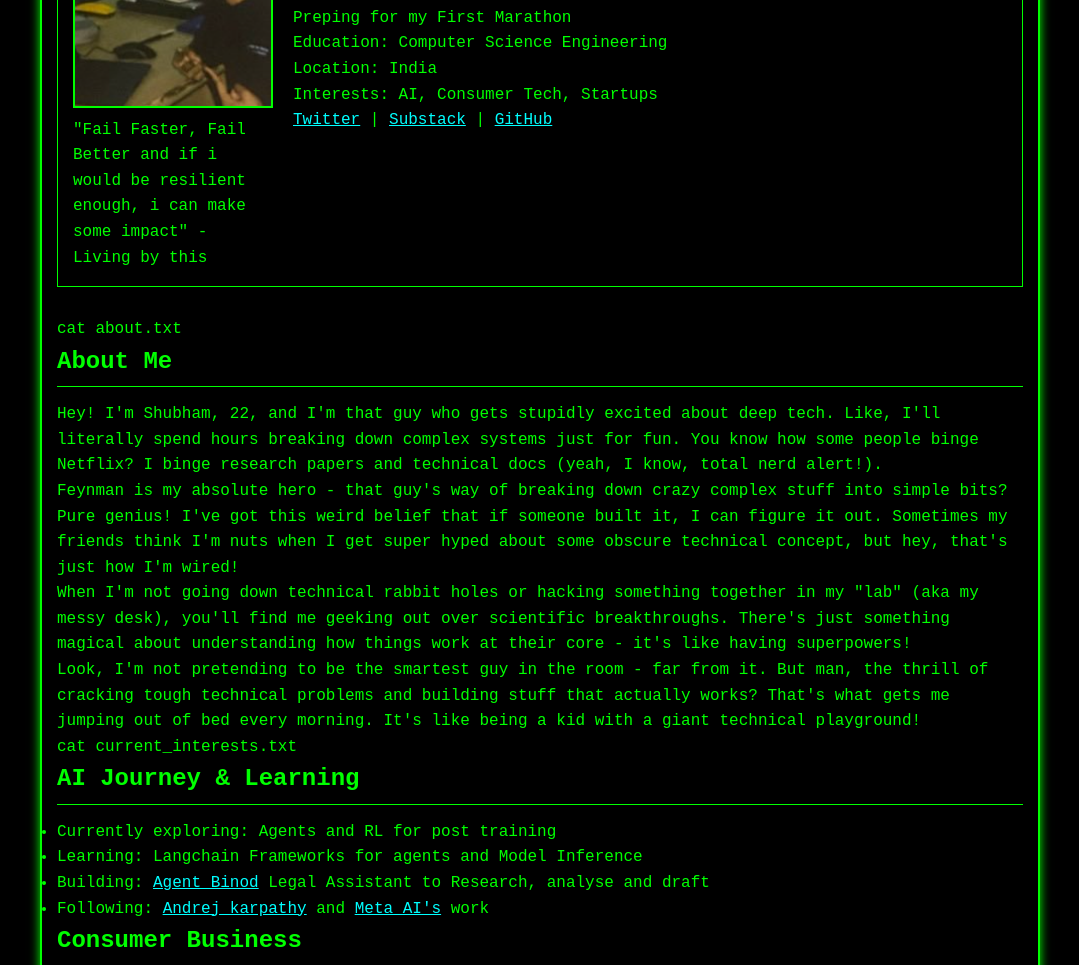
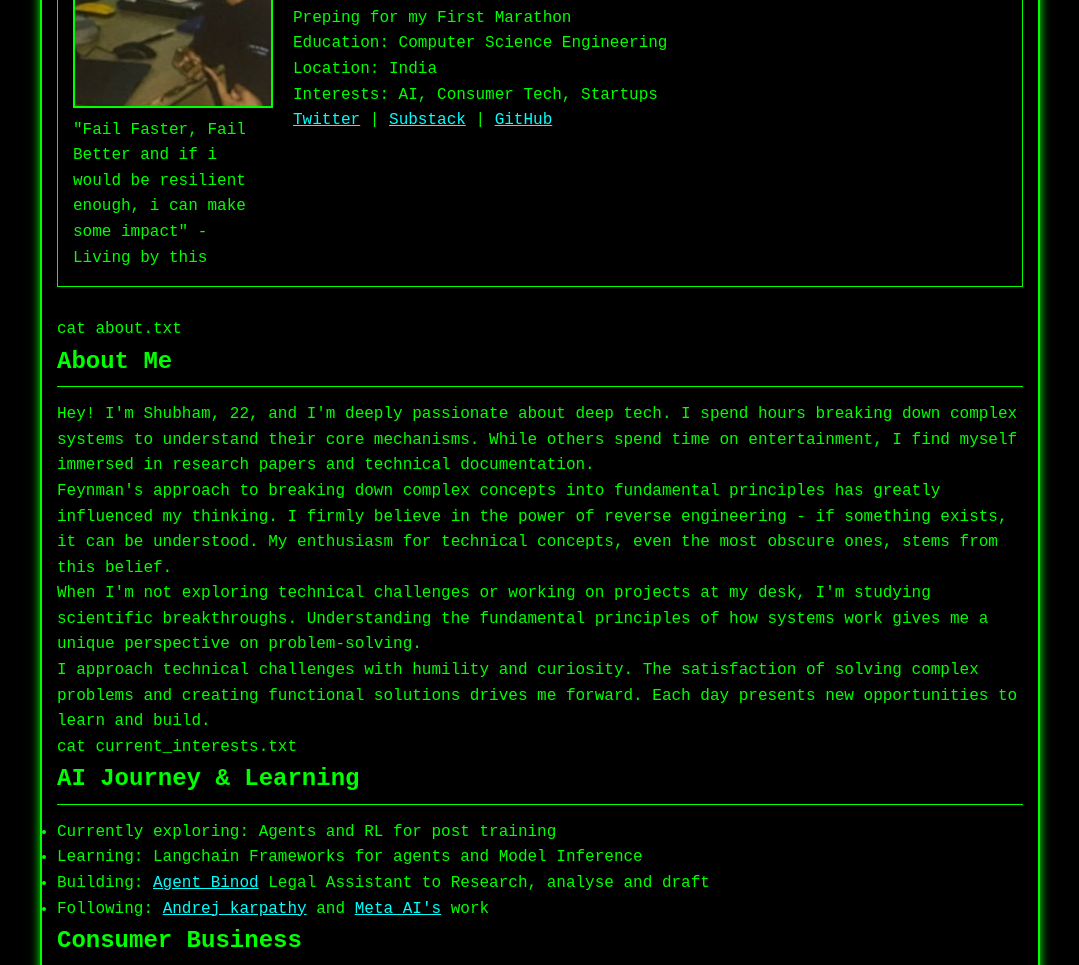
Before and after one commit to shubham-attri/attri-shubham, a plain HTML site: page index.html in a window 1280 px wide. Shown: the part 135-1100 px from the top of the page, without its empty margins (100-1179 px from the left). Drawn offline with Linux system fonts and the light colour scheme.

```diff
--- a/index.html
+++ b/index.html
@@ -294,13 +294,13 @@
             <div class="prompt">cat about.txt</div>
             <h2>About Me</h2>
             <div class="about-content">
-                <p>Hey! I'm Shubham, 22, and I'm that guy who gets stupidly excited about deep tech. Like, I'll literally spend hours breaking down complex systems just for fun. You know how some people binge Netflix? I binge research papers and technical docs (yeah, I know, total nerd alert!).</p>
+                <p>Hey! I'm Shubham, 22, and I'm deeply passionate about deep tech. I spend hours breaking down complex systems to understand their core mechanisms. While others spend time on entertainment, I find myself immersed in research papers and technical documentation.</p>
 
-                <p>Feynman is my absolute hero - that guy's way of breaking down crazy complex stuff into simple bits? Pure genius! I've got this weird belief that if someone built it, I can figure it out. Sometimes my friends think I'm nuts when I get super hyped about some obscure technical concept, but hey, that's just how I'm wired!</p>
+                <p>Feynman's approach to breaking down complex concepts into fundamental principles has greatly influenced my thinking. I firmly believe in the power of reverse engineering - if something exists, it can be understood. My enthusiasm for technical concepts, even the most obscure ones, stems from this belief.</p>
 
-                <p>When I'm not going down technical rabbit holes or hacking something together in my "lab" (aka my messy desk), you'll find me geeking out over scientific breakthroughs. There's just something magical about understanding how things work at their core - it's like having superpowers!</p>
+                <p>When I'm not exploring technical challenges or working on projects at my desk, I'm studying scientific breakthroughs. Understanding the fundamental principles of how systems work gives me a unique perspective on problem-solving.</p>
 
-                <p>Look, I'm not pretending to be the smartest guy in the room - far from it. But man, the thrill of cracking tough technical problems and building stuff that actually works? That's what gets me jumping out of bed every morning. It's like being a kid with a giant technical playground!</p>
+                <p>I approach technical challenges with humility and curiosity. The satisfaction of solving complex problems and creating functional solutions drives me forward. Each day presents new opportunities to learn and build.</p>
             </div>
         </div>
 
```
